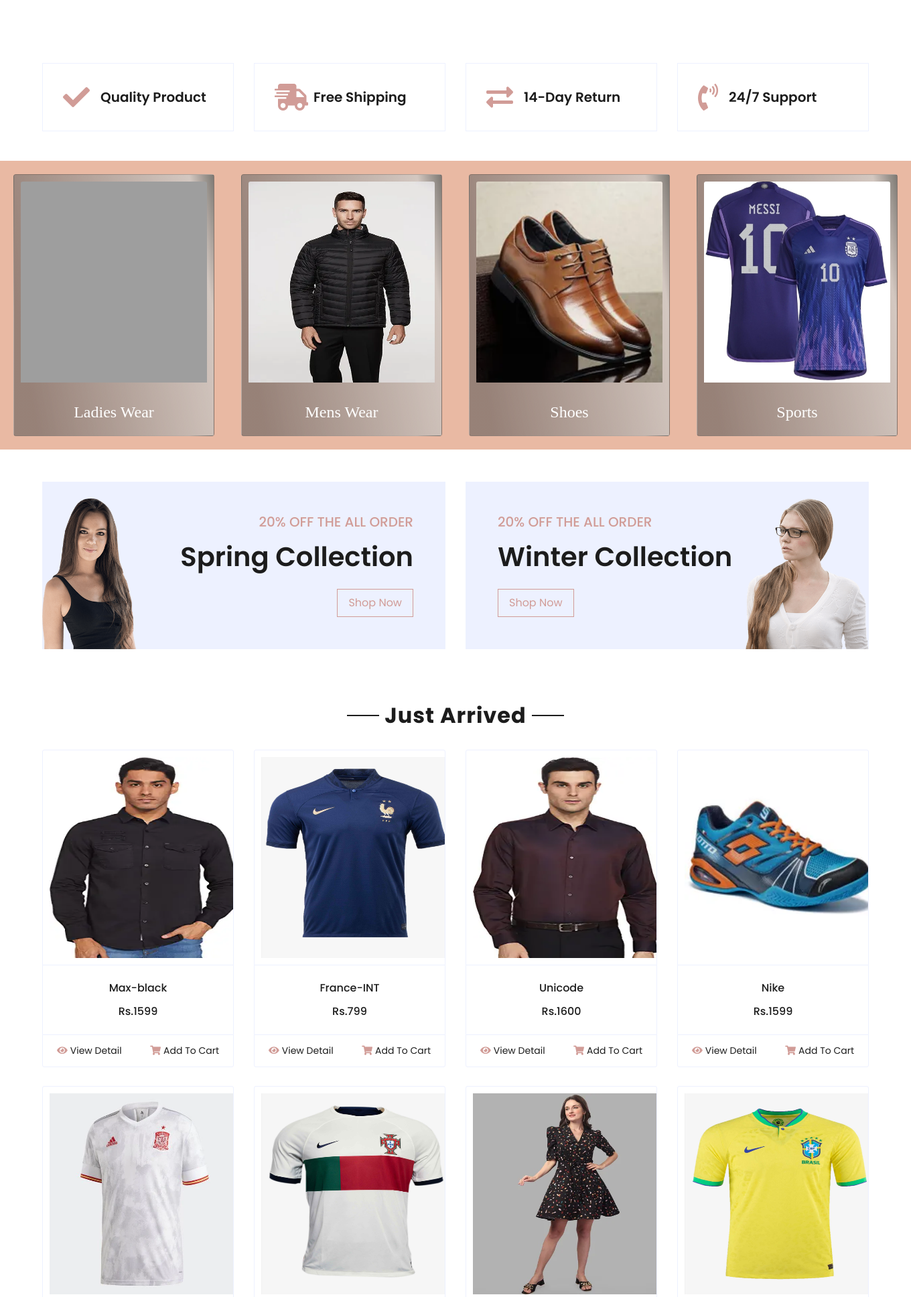
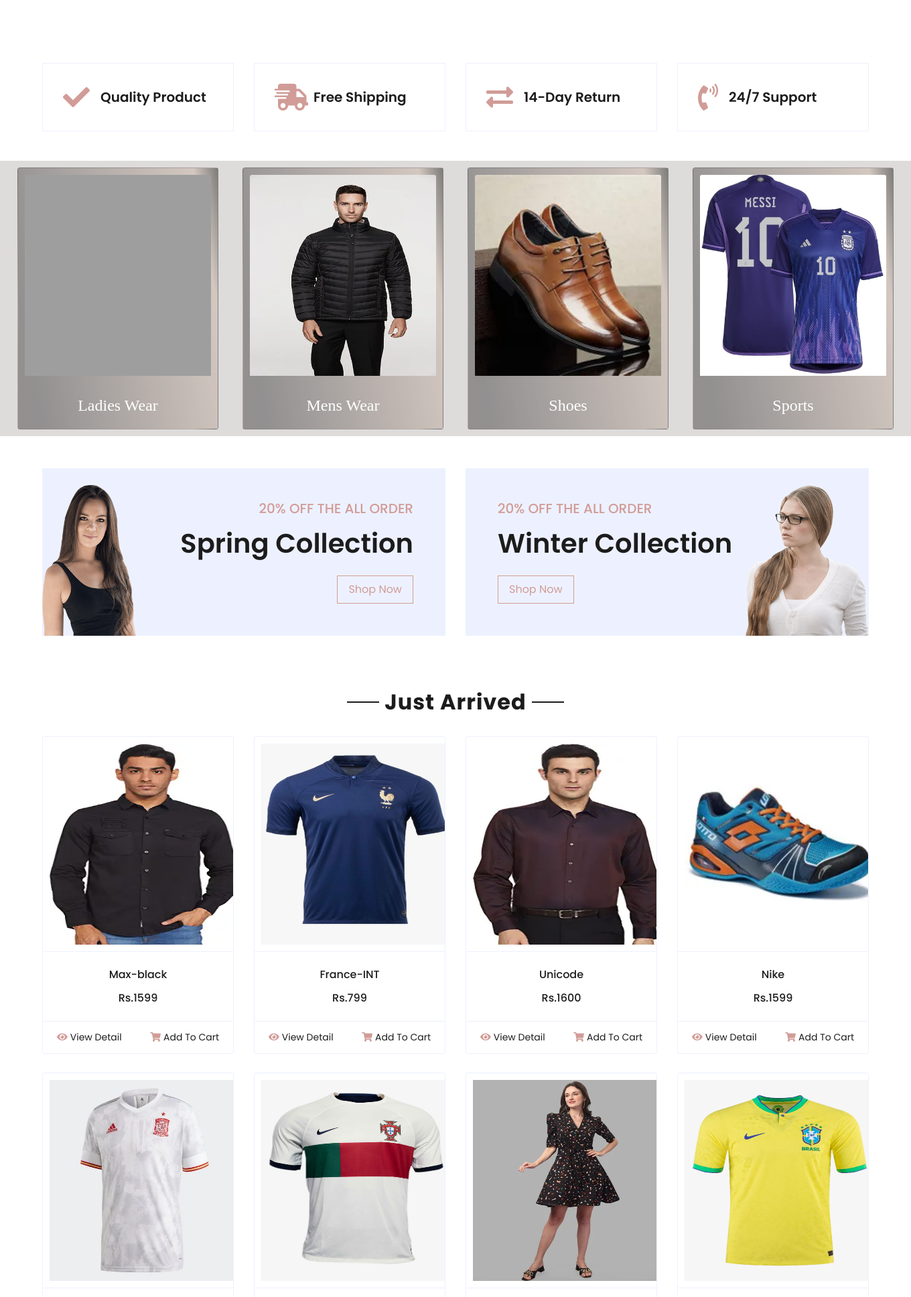
Before and after one commit to Gowthamk007m/E-Commerce_Project, a Django app: page / in a window 1360 px wide. Shown: the part 597-2533 px from the top of the page at 67% size. Run offline with Django 4.2, Linux system fonts and the light colour scheme; data comes from the database, SQL or seed files in the repository; some libraries are stand-ins or nearby versions; grey boxes are pictures that could not be loaded.

Commit message:
commit template
Signed-off-by: Gowthamk007m <gowthamk007m@gmail.com>

```diff
--- a/templates/index.html
+++ b/templates/index.html
@@ -156,12 +156,12 @@
 
 
 <!-- Categories Start -->
-<div class="grid-container">
+<div class="" style="background-color: #dedbdb;">
 
 
 
-<!-- <div class="container-fluid" style=" background:linear-gradient(80deg, #e9631f 10%, #e9d8d1 100%,#42332C 100%);">
-    <div class="row px-xl-5 pb-3 " style="background:linear-gradient(80deg, #ac8c7b 10%, #c5896e 100%,#000000 100%);"> -->
+<div  style=" ">
+    <div   style="display: flex; justify-content: space-evenly;width: 100%;">
         {% for i in items %}
 
 
@@ -179,8 +179,8 @@
         </a>
 
         {% endfor %}
-    <!-- </div>
-</div> -->
+    </div>
+</div>
 </div>
 
 <!-- Categories End -->
--- a/templates/shop-single.html
+++ b/templates/shop-single.html
@@ -240,10 +240,10 @@
             </div>
 
             <!--Start Carousel Wrapper-->
-            <div id="carousel-related-product" style="background-color: #D19C97;">
+<div style="display: flex; justify-content: space-evenly;background: #f7f1f1;">
 
                 {% for i in related %}
-                <div class="p-2 pb-3">
+                <div class="p-2 pb-3" style="width: 30%;">
                     <div class="product-wap card rounded-0">
                         <div class="card rounded-0">
                             <img class="card-img rounded-0 img-fluid" style="height: 300px;" src="{{i.image.url}}">
@@ -282,6 +282,7 @@
                 </div>
 
                 {% endfor %}
+</div>
 
         </div>
             </div>
```
Also changed, not shown: templates/cart.html (+10 -6 lines).
